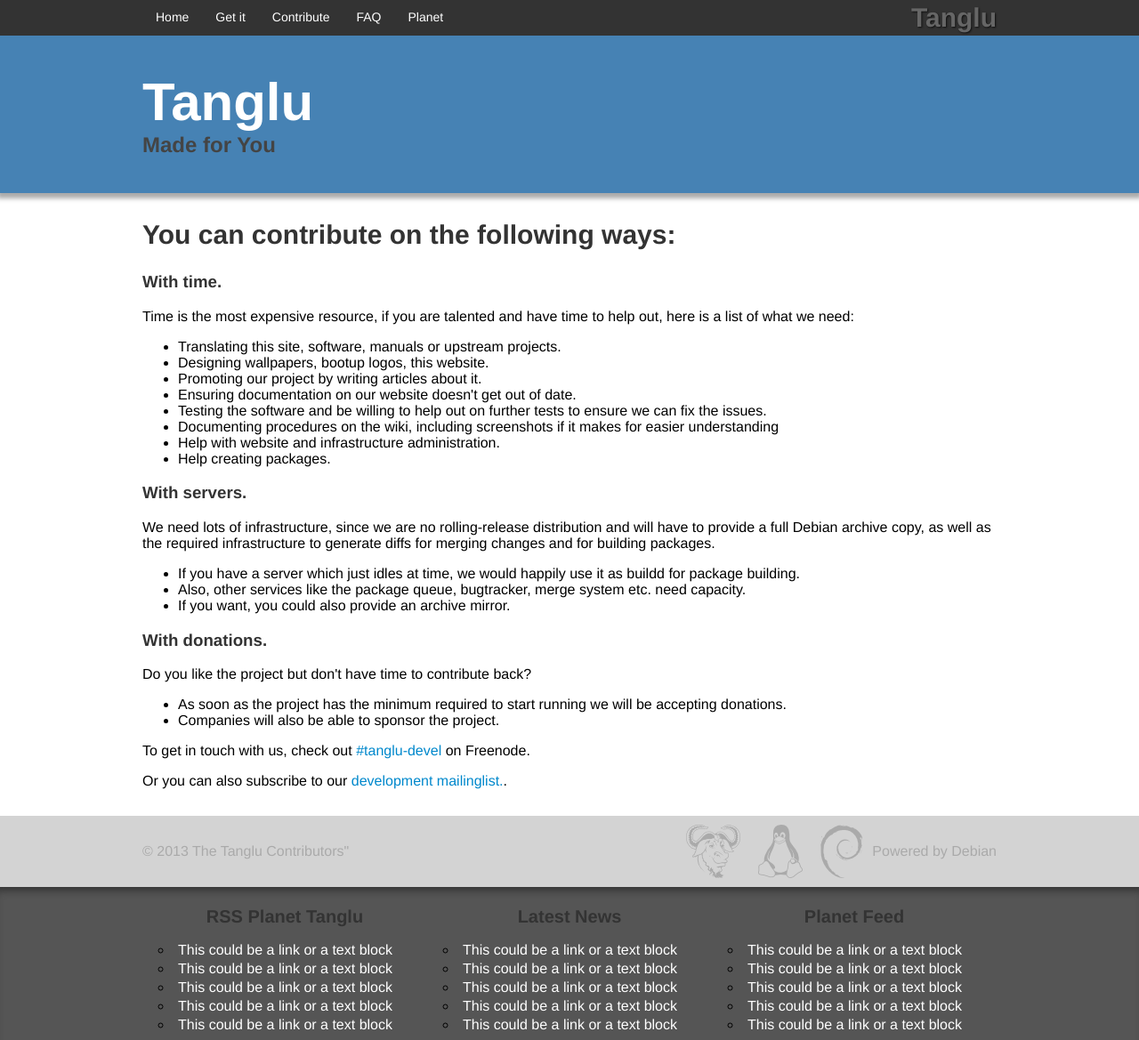
After one commit to tanglu-org/tanglu-web, a Django app: page /contribute in a window 1280 px wide. The commit adds this page. Shown: the whole page at 89% size. Run offline with Django 3.2, Linux system fonts and the light colour scheme.

Commit message:
Created a view for the contribute page
Also:
* Moved the page contents to their respective templates.

Signed-off-by: Éverton Arruda <root@earruda.eti.br>

```diff
--- a/tanglu/static/styles.css
+++ b/tanglu/static/styles.css
@@ -126,8 +126,13 @@
     padding: 30px 0px;
 }
 
+#main-content h2,
+#main-content h3,
+#main-content h4 {
+    color: #333;
+}
+
 #main-content h2 {
-    color: #333;
     font-size: 30px;
 }
 
--- /dev/null
+++ b/tanglu/tanglu/templates/contribute.html
@@ -0,0 +1,35 @@
+{% extends "base.html" %}
+
+{% block main_content %}
+    <h2>You can contribute on the following ways:</h2>
+    <h3>With time.</h3>
+    <p>Time is the most expensive resource, if you are talented and have time to help out, here is a list of what we need:</p>
+    <ul>
+        <li>Translating this site, software, manuals or upstream projects.</li></li>
+        <li>Designing wallpapers, bootup logos, this website.</li>
+        <li>Promoting our project by writing articles about it.</li>
+        <li>Ensuring documentation on our website doesn't get out of date.</li>
+        <li>Testing the software and be willing to help out on further tests to ensure we can fix the issues.</li>
+        <li>Documenting procedures on the wiki, including screenshots if it makes for easier understanding</li>
+        <li>Help with website and infrastructure administration.</li>
+        <li>Help creating packages.</li>
+    </ul>
+
+    <h3>With servers.</h3>
+    <p>We need lots of infrastructure, since we are no rolling-release distribution and will have to provide a full Debian archive copy, as well as the required infrastructure to generate diffs for merging changes and for building packages.</p>
+    <ul>
+        <li>If you have a server which just idles at time, we would happily use it as buildd for package building.</li>
+        <li>Also, other services like the package queue, bugtracker, merge system etc. need capacity.</li>
+        <li>If you want, you could also provide an archive mirror.</li>
+    </ul>
+
+    <h3>With donations.</h3>
+    <p>Do you like the project but don't have time to contribute back?</p>
+    <ul>
+        <li>As soon as the project has the minimum required to start running we will be accepting donations.</li>
+        <li>Companies will also be able to sponsor the project.</li>
+    </ul>
+
+    <p>To get in touch with us, check out <a href="http://webchat.freenode.net/?channels=tanglu-devel">#tanglu-devel</a> on Freenode.</p>
+    <p>Or you can also subscribe to our <a href="http://lists.tanglu.org/mailman/listinfo/tanglu-devel">development mailinglist.</a>.</p>
+{% endblock main_content %}
--- a/tanglu/tanglu/templates/download.html
+++ b/tanglu/tanglu/templates/download.html
@@ -1,6 +1,6 @@
 {% extends "base.html" %}
 
 {% block main_content %}
-    <h2>{{ title1 }}</h2>
-    <p>{{ line1|safe }}</p>
+    <h2>Sorry! We are still in the womb, yet to be born :D</h2>
+    <p>But wait! You can help, check it out the <a href="{% url 'contribute' %}">contribute section</a>!</p>
 {% endblock main_content %}
--- a/tanglu/tanglu/urls.py
+++ b/tanglu/tanglu/urls.py
@@ -9,6 +9,7 @@
     # Examples:
     url(r'^$', 'tanglu.views.index', name='index'),
     url(r'^download$', 'tanglu.views.download', name='download'),
+    url(r'^contribute$', 'tanglu.views.contribute', name='contribute'),
     # url(r'^tanglu/', include('tanglu.foo.urls')),
 
     # Uncomment the admin/doc line below to enable admin documentation:
--- a/tanglu/tanglu/views.py
+++ b/tanglu/tanglu/views.py
@@ -3,23 +3,18 @@
 
 # Home page View
 def index(request):
-    sentences = {
-        'welcome': 'Welcome to the Tanglu website',
-        'line1': 'Tanglu is a new GNU/Linux distribution based on Debian, designed for human beings.',
-        'line2': 'Read the <a href="http://blog.tenstral.net/2013/03/tanglu.html">initial announcement</a>.',
-        'line3': 'If you want to get in contact, check out <a href="http://webchat.freenode.net/?channels=tanglu-devel">#tanglu-devel</a> on Freenode.',
-        'line4': 'You can also subscribe to one of our <a href="http://lists.tanglu.org/mailman/listinfo">mailinglists</a>.',
-    }
     template = loader.get_template('home.html')
-    context = RequestContext(request, sentences)
+    context = RequestContext(request, {})
     return HttpResponse(template.render(context))
 
 # Download View
 def download(request):
-    sentences = {
-        'title1': 'Sorry! We are still in the womb, yet to be born :D',
-        'line1': 'But wait! You can help, check it out the <a href="contribute">contribute section</a>!',
-    }
     template = loader.get_template('download.html')
-    context = RequestContext(request, sentences)
+    context = RequestContext(request, {})
     return HttpResponse(template.render(context))
+
+# Contribute View
+def contribute(request):
+    template = loader.get_template('contribute.html')
+    context = RequestContext(request, {})
+    return HttpResponse(template.render(context))
--- a/tanglu/templates/base.html
+++ b/tanglu/templates/base.html
@@ -14,7 +14,7 @@
                 <ul class="pull-left">
                     <li><a href="{% url 'index' %}">Home</a></li>
                     <li><a href="{% url 'download' %}">Get it</a></li>
-                    <li><a href="#">Contribute</a></li>
+                    <li><a href="{% url 'contribute' %}">Contribute</a></li>
                     <li><a href="#">FAQ</a></li>
                     <li><a href="#">Planet</a></li>
                 </ul>
```
Also changed, not shown: tanglu/tanglu/templates/home.html (+5 -5 lines).
